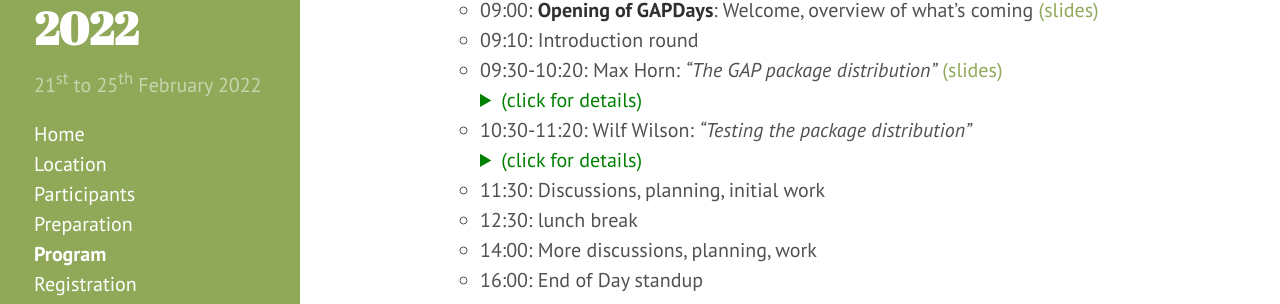
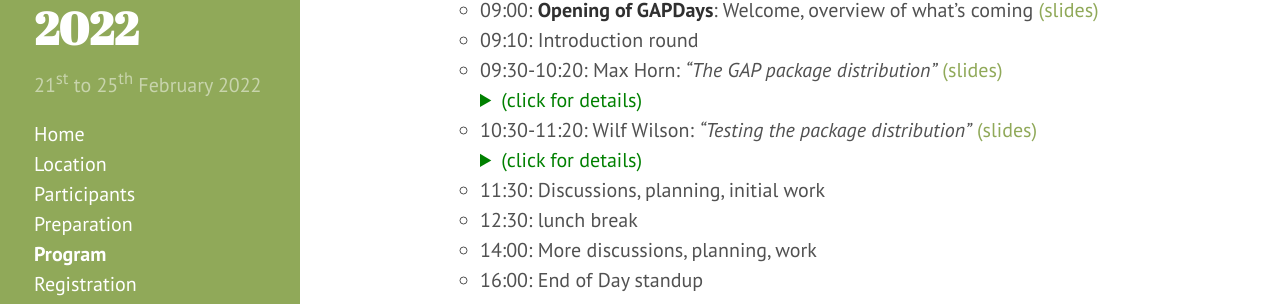
Before and after one commit to gapdays/gapdays2022-winter, a Jekyll site: the page built from program.md, in a window 1280 px wide and 900 px high, scrolled down 457 px. Shown: the part 143-447 px from the top of the window. Built offline with Jekyll 4.4.1, drawn with Linux system fonts in a browser that asks for light colours.

Commit message:
Add Wilf's slides

```diff
--- a/program.md
+++ b/program.md
@@ -35,7 +35,7 @@ Feel free to [suggest edits for this page](https://github.com/gapdays/gapdays202
     </small>
     </blockquote>
     </details>
-  - 10:30-11:20: Wilf Wilson: *"Testing the package distribution"*
+  - 10:30-11:20: Wilf Wilson: *"Testing the package distribution"* [(slides)]({{ site.baseurl }}/slides/wilf-wilson-automated-tests.pdf)
     <details>
     <summary style="color: green;">(click for details)</summary>
     <blockquote><small>
```
Also changed, not shown: 1 other file.
